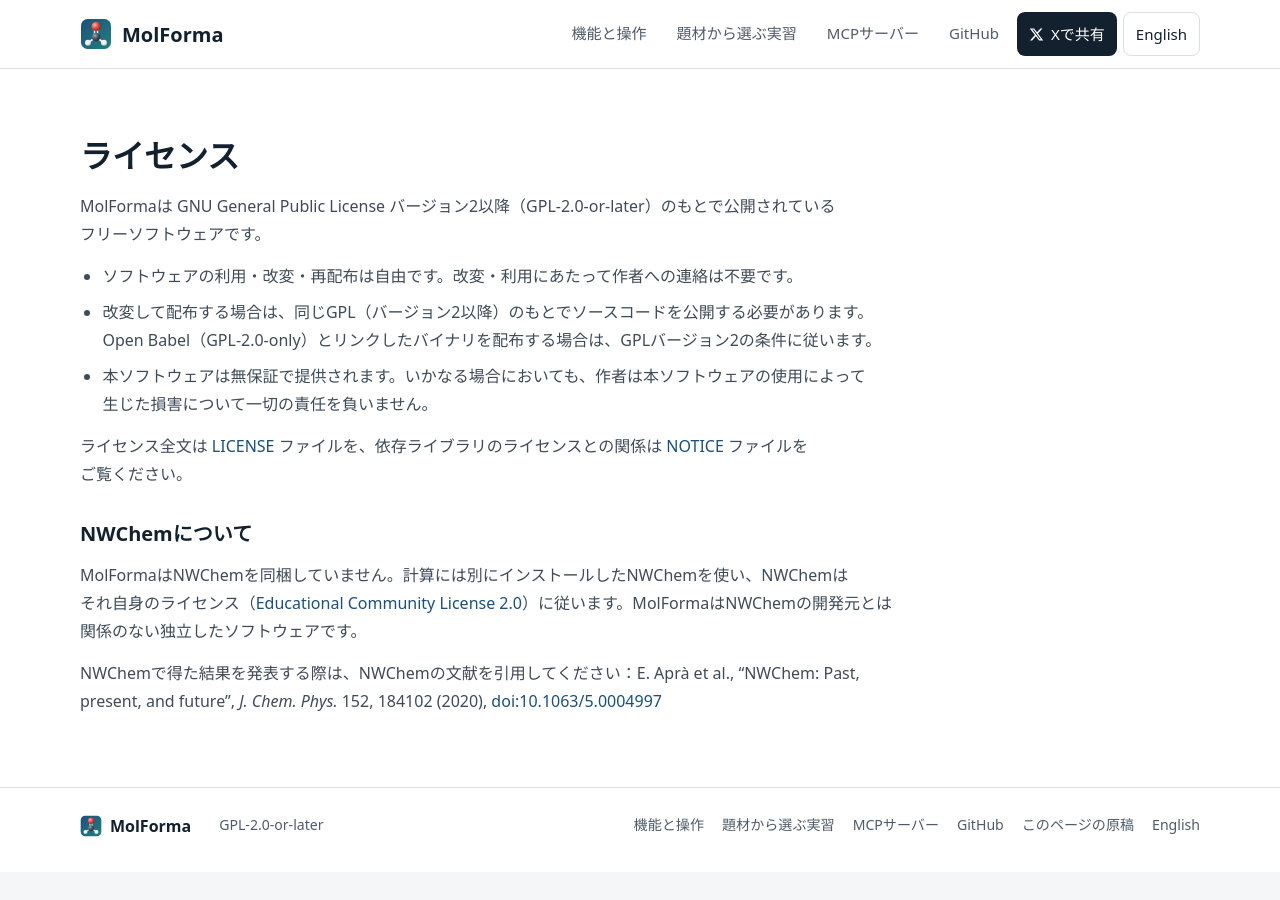
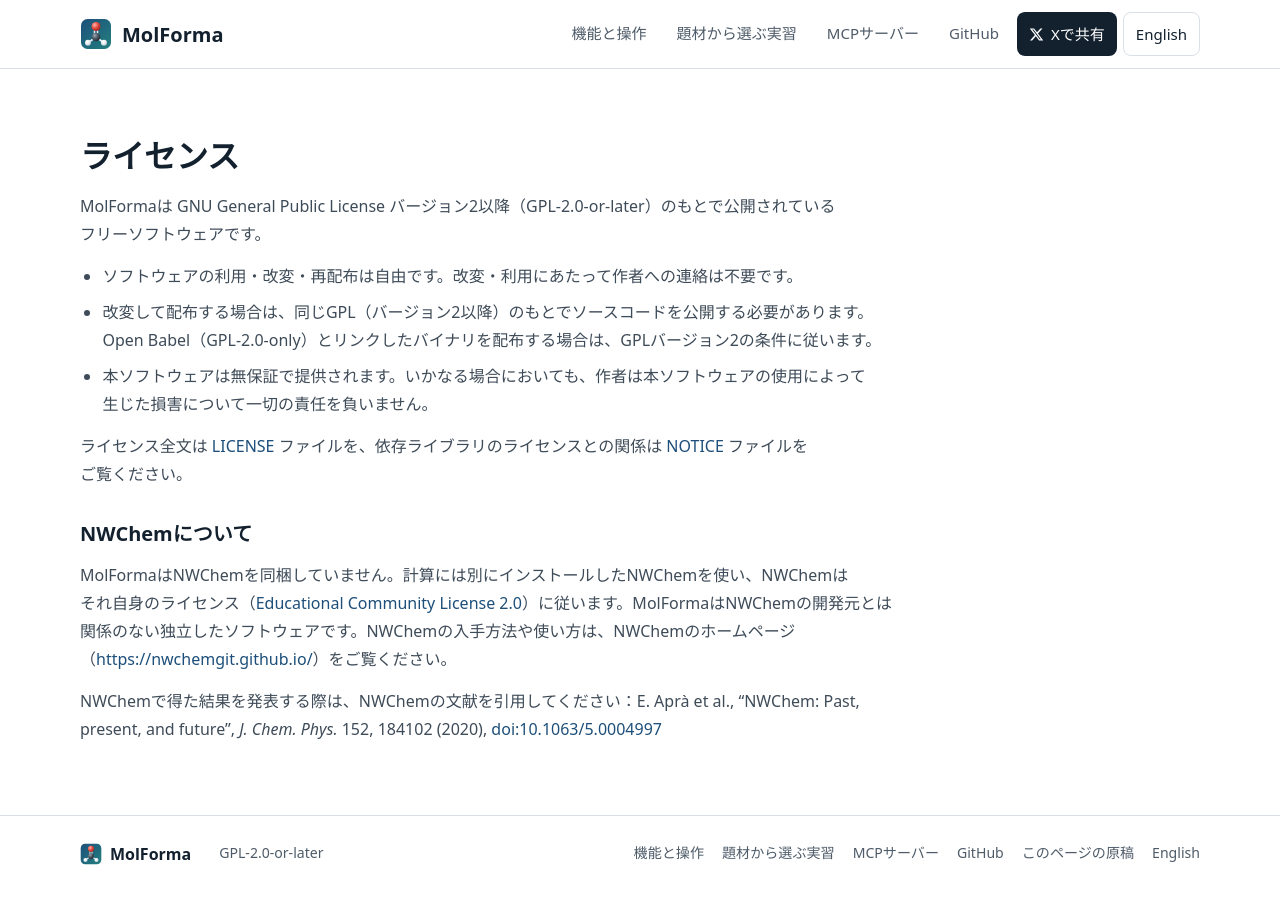
Before and after one commit to hnakada123/MolForma, a Jekyll site: the page built from docs/index.html, in a window 1280 px wide and 900 px high, scrolled down 5644 px. Built offline with Jekyll 4.4.1, drawn with Linux system fonts in a browser that asks for light colours; some web fonts are replaced; before the commit the page ends 6516 px from its top, so only the background shows below that.

Commit message:
Link NWChem's home page from the site's license section
"NWChemについて" ("About NWChem") on the home pages now points to
https://nwchemgit.github.io/ for how to get and use NWChem.

Co-Authored-By: Claude Opus 5.5 <noreply@anthropic.com>

```diff
--- a/docs/en/index.html
+++ b/docs/en/index.html
@@ -200,7 +200,7 @@ cmake --build build -j 4
     </ul>
     <p>See the <a href="{{ site.repository_url }}/blob/main/LICENSE">LICENSE</a> file for the full license text, and the <a href="{{ site.repository_url }}/blob/main/NOTICE">NOTICE</a> file for how it relates to the licenses of the libraries MolForma uses.</p>
     <h3>About NWChem</h3>
-    <p>NWChem is not included with MolForma. Calculations use an NWChem installed separately, which is under its own license (the <a href="https://github.com/nwchemgit/nwchem/blob/master/LICENSE.TXT">Educational Community License 2.0</a>). MolForma is an independent project, not affiliated with the developers of NWChem.</p>
+    <p>NWChem is not included with MolForma. Calculations use an NWChem installed separately, which is under its own license (the <a href="https://github.com/nwchemgit/nwchem/blob/master/LICENSE.TXT">Educational Community License 2.0</a>). MolForma is an independent project, not affiliated with the developers of NWChem. For how to get and use NWChem, see its home page, <a href="https://nwchemgit.github.io/">https://nwchemgit.github.io/</a>.</p>
     <p>When you publish results obtained with NWChem, please cite NWChem: E. Aprà et al., “NWChem: Past, present, and future”, <i>J. Chem. Phys.</i> 152, 184102 (2020), <a href="https://doi.org/10.1063/5.0004997">doi:10.1063/5.0004997</a>.</p>
   </div>
 </section>
--- a/docs/index.html
+++ b/docs/index.html
@@ -200,7 +200,7 @@ cmake --build build -j 4
     </ul>
     <p>ライセンス全文は <a href="{{ site.repository_url }}/blob/main/LICENSE">LICENSE</a> ファイルを、依存ライブラリのライセンスとの関係は <a href="{{ site.repository_url }}/blob/main/NOTICE">NOTICE</a> ファイルをご覧ください。</p>
     <h3>NWChemについて</h3>
-    <p>MolFormaはNWChemを同梱していません。計算には別にインストールしたNWChemを使い、NWChemはそれ自身のライセンス（<a href="https://github.com/nwchemgit/nwchem/blob/master/LICENSE.TXT">Educational Community License 2.0</a>）に従います。MolFormaはNWChemの開発元とは関係のない独立したソフトウェアです。</p>
+    <p>MolFormaはNWChemを同梱していません。計算には別にインストールしたNWChemを使い、NWChemはそれ自身のライセンス（<a href="https://github.com/nwchemgit/nwchem/blob/master/LICENSE.TXT">Educational Community License 2.0</a>）に従います。MolFormaはNWChemの開発元とは関係のない独立したソフトウェアです。NWChemの入手方法や使い方は、NWChemのホームページ（<a href="https://nwchemgit.github.io/">https://nwchemgit.github.io/</a>）をご覧ください。</p>
     <p>NWChemで得た結果を発表する際は、NWChemの文献を引用してください：E. Aprà et al., “NWChem: Past, present, and future”, <i>J. Chem. Phys.</i> 152, 184102 (2020), <a href="https://doi.org/10.1063/5.0004997">doi:10.1063/5.0004997</a></p>
   </div>
 </section>
```
